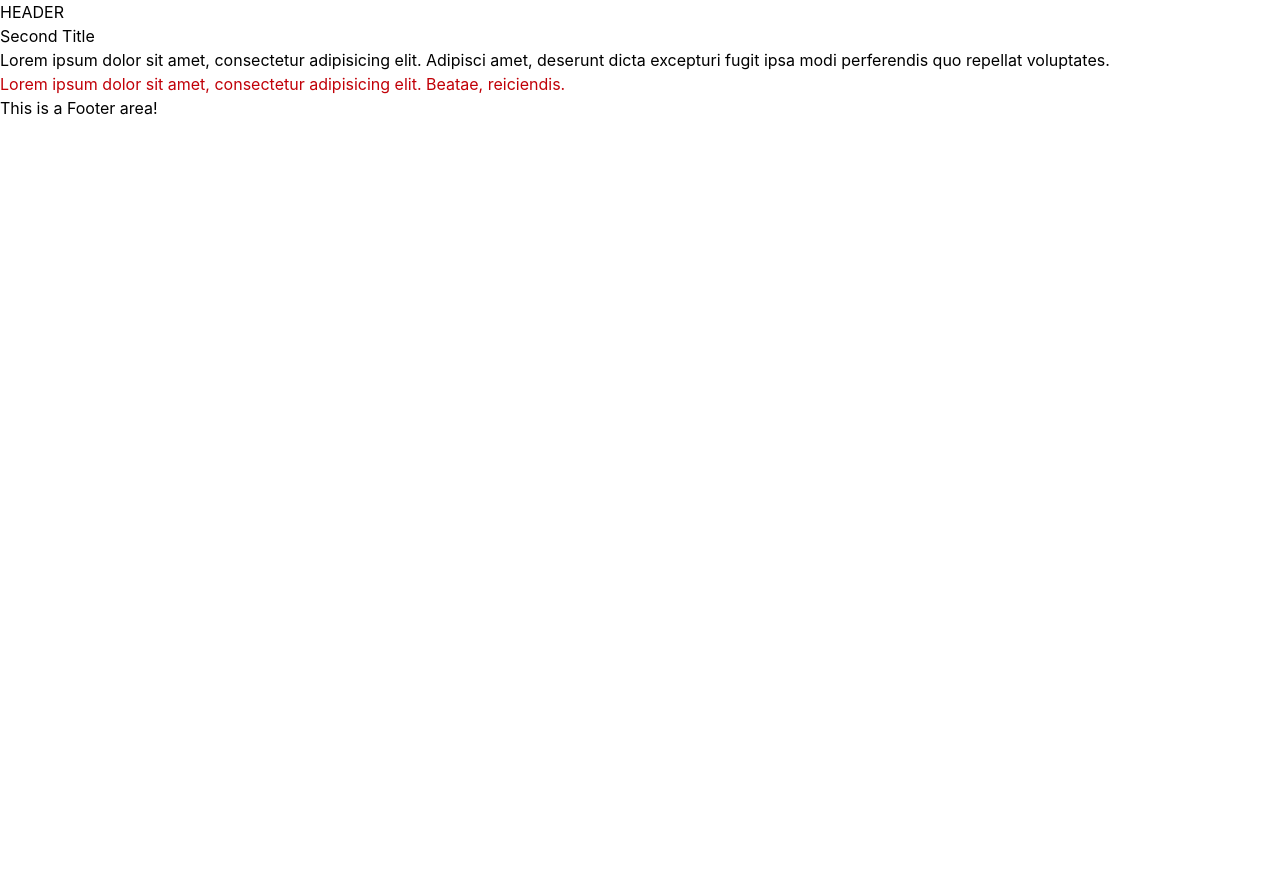
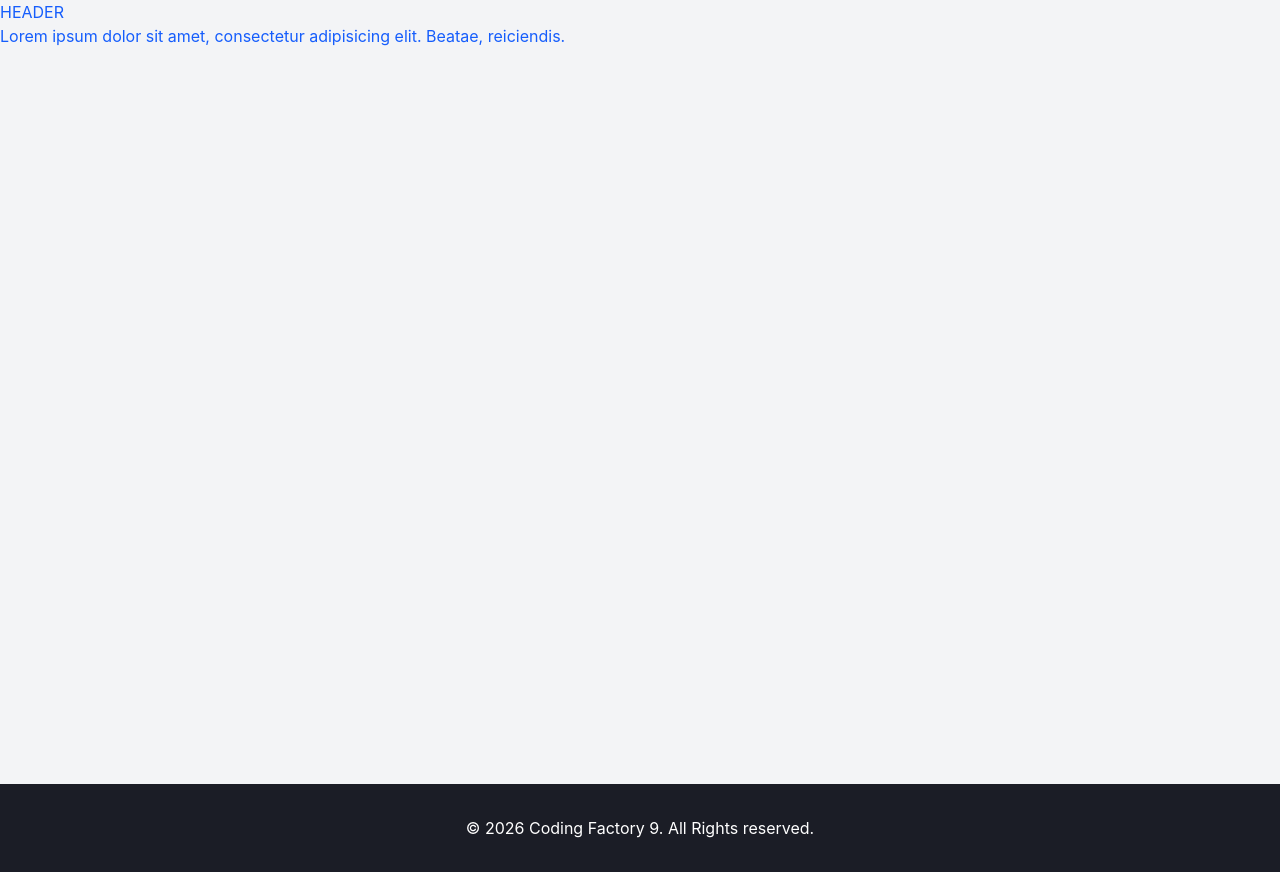
Before and after one commit to DamMarin/cf9-react-app, a React (Vite) app: page / in a window 1280 px wide. Before the commit the page ends 800 px from the top, so only its background shows below. Built offline with nearby package versions, Linux system fonts and the light colour scheme.

Commit message:
feat(ui): implement ui on layout

```diff
--- a/src/App.tsx
+++ b/src/App.tsx
@@ -1,7 +1,7 @@
 // import FunctionalComponent from "./components/LessonTwo/FunctionalComponent.tsx";
 // import ClassComponent from "./components/LessonTwo/ClassComponent.tsx";
 // import ArrowFunctionalComponent from "./components/LessonTwo/ArrowFunctionalComponent.tsx";
-import ArrowFunctionalComponentWithProps from "./components/LessonThree/ArrowFunctionalComponentWithProps.tsx";
+// import ArrowFunctionalComponentWithProps from "./components/LessonThree/ArrowFunctionalComponentWithProps.tsx";
 import Layout from "./components/Layout.tsx";
 
 // type PropsA = {
@@ -60,12 +60,12 @@
       {/*  description="Lorem ipsum dolor sit amet, consectetur adipisicing elit. Adipisci amet, deserunt dicta excepturi fugit ipsa modi perferendis quo repellat voluptates."*/}
       {/*/>*/}
 
-      <Layout>
-        <ArrowFunctionalComponentWithProps
-          title="Second Title"
-          description="Lorem ipsum dolor sit amet, consectetur adipisicing elit. Adipisci amet, deserunt dicta excepturi fugit ipsa modi perferendis quo repellat voluptates."
-        />
-        <p className="text-red-700">Lorem ipsum dolor sit amet, consectetur adipisicing elit. Beatae, reiciendis.</p>
+      <Layout addClasses="text-blue-600 bg-gray-100">
+        {/*<ArrowFunctionalComponentWithProps*/}
+        {/*  title="Second Title"*/}
+        {/*  description="Lorem ipsum dolor sit amet, consectetur adipisicing elit. Adipisci amet, deserunt dicta excepturi fugit ipsa modi perferendis quo repellat voluptates."*/}
+        {/*/>*/}
+        <p>Lorem ipsum dolor sit amet, consectetur adipisicing elit. Beatae, reiciendis.</p>
       </Layout>
 
     </>
--- a/src/components/Footer.tsx
+++ b/src/components/Footer.tsx
@@ -1,9 +1,12 @@
+const Footer = () => {
+  const currentYear: number = new Date().getFullYear()
 
-const Footer = () => {
   return (
     <>
-      <footer>
-        This is a Footer area!
+      <footer className="bg-cf-dark-gray text-white">
+        <div className="container mx-auto py-8 text-center">
+          &copy; {currentYear} Coding Factory 9. All Rights reserved.
+        </div>
       </footer>
     </>
   )
--- a/src/components/Layout.tsx
+++ b/src/components/Layout.tsx
@@ -3,14 +3,17 @@
 
 interface LayoutProps {
   children: React.ReactNode;
+  addClasses?: string;
 }
 
-const Layout = ({children}:LayoutProps) => {
+const Layout = ({children, addClasses}:LayoutProps) => {
   return (
     <>
-      <Header/>
-      <main>{children}</main>
-      <Footer/>
+      <div className={addClasses}>
+        <Header/>
+        <main className="container mx-auto min-h-[95vh]">{children}</main>
+        <Footer/>
+      </div>
     </>
   )
 }
--- a/src/index.css
+++ b/src/index.css
@@ -1 +1,7 @@
 @import "tailwindcss";
+
+@theme {
+    --color-cf-dark-red: #7d2c2f;
+    --color-cf-gray: #69696c;
+    --color-cf-dark-gray: #1b1d26;
+}
```
